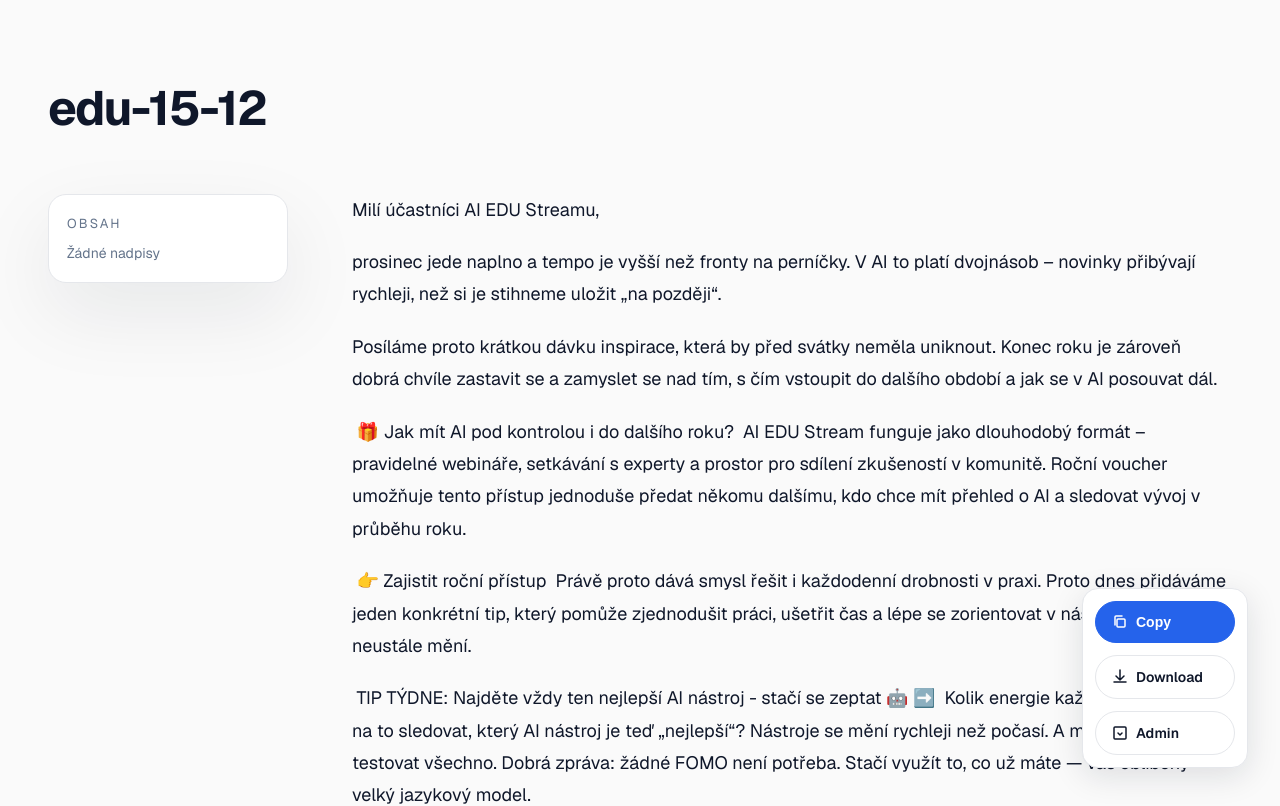
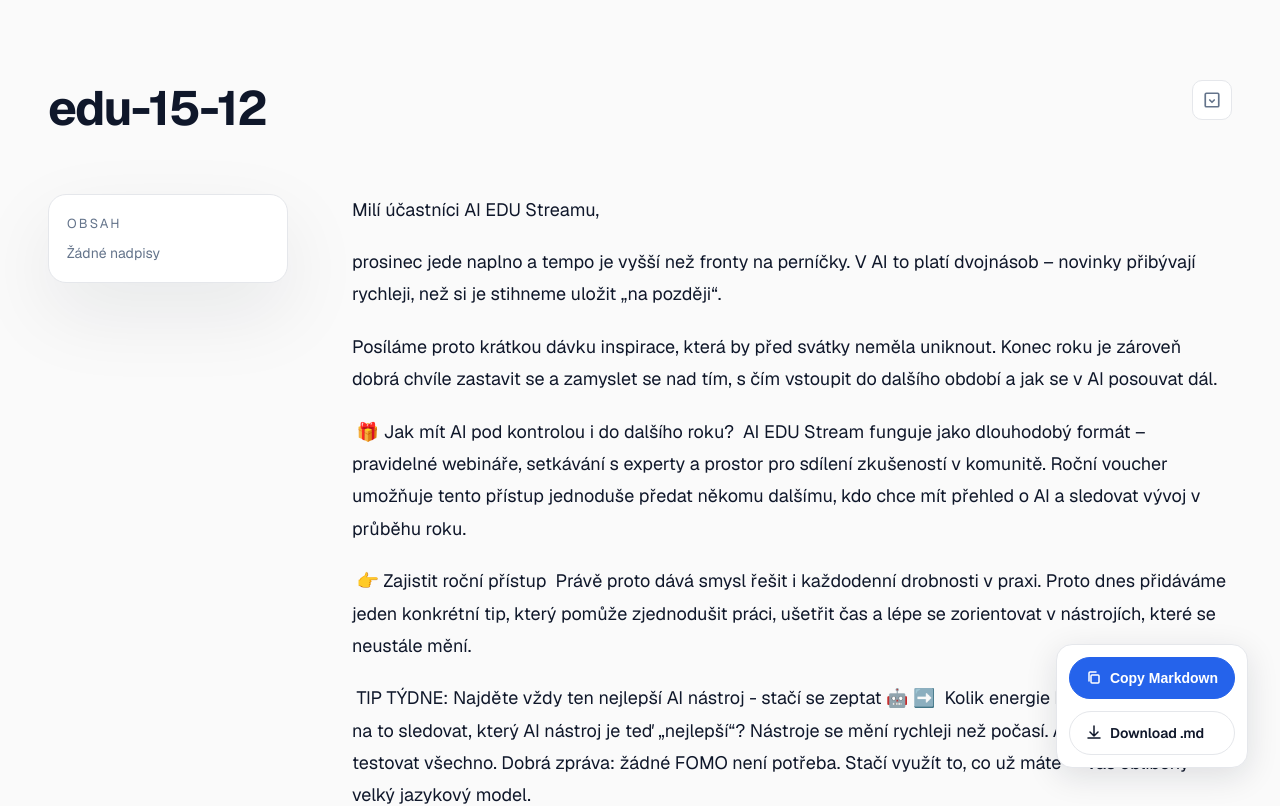
Before and after one commit to anetalizancova/markdown-share, a Next.js app: page /edu-15-12 in a window 1280 px wide. Shown: the top 806 px of the page. Built offline with nearby package versions, Linux system fonts and the light colour scheme.

Commit message:
Move admin button to header, ensure copy/download work with raw markdown

```diff
--- a/src/app/globals.css
+++ b/src/app/globals.css
@@ -102,6 +102,10 @@ a {
 
 .page-header {
   margin-bottom: 8px;
+  position: relative;
+  display: flex;
+  justify-content: space-between;
+  align-items: flex-start;
 }
 
 .page-title {
@@ -110,6 +114,28 @@ a {
   font-weight: 700;
   line-height: 1.2;
   color: var(--text);
+  flex: 1;
+}
+
+.admin-link {
+  display: flex;
+  align-items: center;
+  justify-content: center;
+  width: 40px;
+  height: 40px;
+  border: 1px solid var(--border);
+  border-radius: 10px;
+  background: var(--surface);
+  color: var(--muted);
+  transition: all 0.2s ease;
+  margin-left: 24px;
+  flex-shrink: 0;
+}
+
+.admin-link:hover {
+  background: var(--background);
+  border-color: var(--primary);
+  color: var(--primary);
 }
 
 .btn {
--- a/src/components/CopyButton.tsx
+++ b/src/components/CopyButton.tsx
@@ -31,7 +31,7 @@ export default function CopyButton({ content }: CopyButtonProps) {
           </>
         )}
       </svg>
-      {copied ? "Copied!" : "Copy"}
+      {copied ? "Copied!" : "Copy Markdown"}
     </button>
   );
 }
--- a/src/components/MarkdownViewer.tsx
+++ b/src/components/MarkdownViewer.tsx
@@ -51,6 +51,12 @@ export default function MarkdownViewer({
     <div className="page">
       <header className="page-header">
         <h1 className="page-title">{title}</h1>
+        <a className="admin-link" href="/admin" title="Admin panel">
+          <svg width="18" height="18" viewBox="0 0 16 16" fill="none" xmlns="http://www.w3.org/2000/svg">
+            <rect x="2" y="2" width="12" height="12" rx="1" stroke="currentColor" strokeWidth="1.5"/>
+            <path d="M6 8L8 10L10 8" stroke="currentColor" strokeWidth="1.5" strokeLinecap="round" strokeLinejoin="round"/>
+          </svg>
+        </a>
       </header>
       <div className="reader-layout">
         <aside className="toc">
@@ -106,18 +112,11 @@ export default function MarkdownViewer({
       </div>
       <div className="floating-actions">
         <CopyButton content={content} />
-        <a className="btn btn-secondary" href={`/markdowns/${slug}.md`} download>
+        <a className="btn btn-secondary" href={`/markdowns/${slug}.md`} download={`${slug}.md`}>
           <svg width="16" height="16" viewBox="0 0 16 16" fill="none" xmlns="http://www.w3.org/2000/svg">
             <path d="M8 11L8 1M8 11L4 7M8 11L12 7M2 13L14 13" stroke="currentColor" strokeWidth="1.5" strokeLinecap="round" strokeLinejoin="round"/>
           </svg>
-          Download
-        </a>
-        <a className="btn btn-secondary" href="/admin" title="Admin panel">
-          <svg width="16" height="16" viewBox="0 0 16 16" fill="none" xmlns="http://www.w3.org/2000/svg">
-            <rect x="2" y="2" width="12" height="12" rx="1" stroke="currentColor" strokeWidth="1.5"/>
-            <path d="M6 8L8 10L10 8" stroke="currentColor" strokeWidth="1.5" strokeLinecap="round" strokeLinejoin="round"/>
-          </svg>
-          Admin
+          Download .md
         </a>
       </div>
     </div>
```
